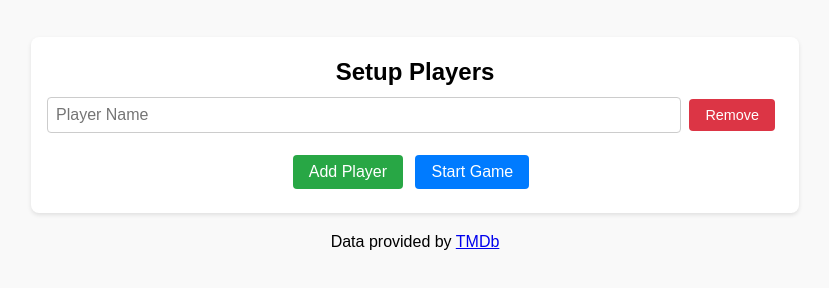
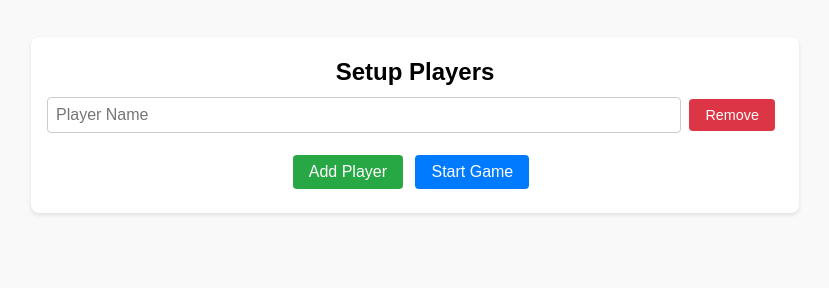
Before and after one commit to aandkh/aandkh.github.io, a plain HTML site: page games/actors_assemble.html in a window 1280 px wide. Shown: the part 96-384 px from the top of the page, without its empty margins (225-1054 px from the left). Drawn offline with Linux system fonts and the light colour scheme.

Commit message:
Update actors_assemble.html

```diff
--- a/games/actors_assemble.html
+++ b/games/actors_assemble.html
@@ -42,9 +42,6 @@
             <button id="reset-game">New Game</button>
         </section>
     </main>
-    <footer>
-        <p>Data provided by <a href="https://www.themoviedb.org/">TMDb</a></p>
-    </footer>
     <script src="../config.js"></script>
     <script src="../scripts.js"></script>
     <script src="actors_assemble.js"></script>
```
